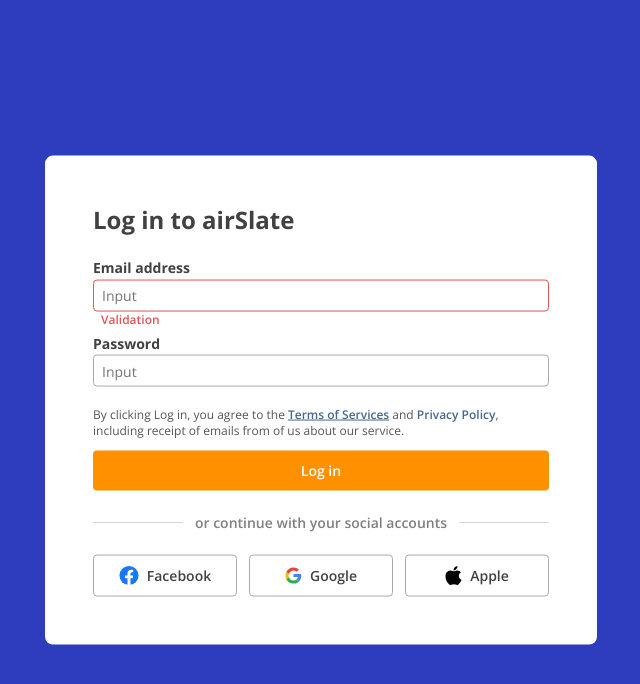
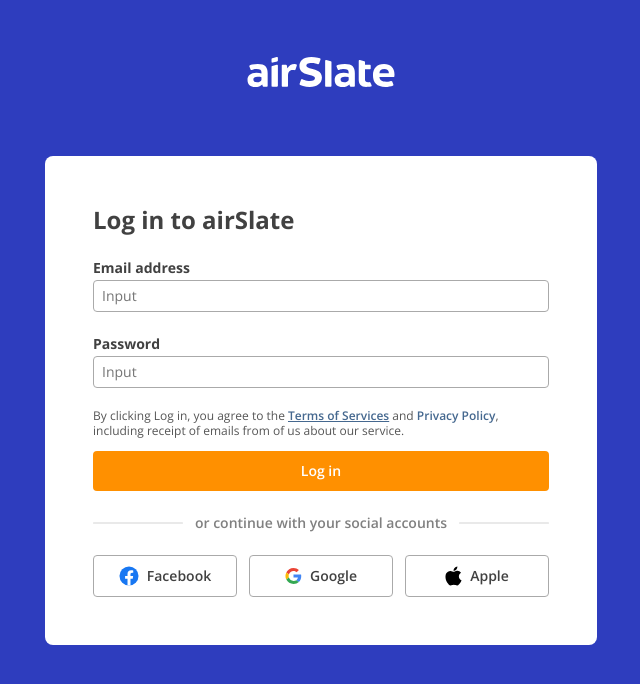
Before and after one commit to Gekagmeka/airSlate.github.io, a plain HTML site: page basic/index.html in a window 1280 px wide. Shown: the whole page, without its empty margins (319-959 px from the left). Drawn offline with nearby package versions, Linux system fonts and the light colour scheme.

Commit message:
added inputs validation

```diff
--- a/basic/index.html
+++ b/basic/index.html
@@ -13,6 +13,10 @@
 		<footer class="footer"></footer>
     <div class="login">
       <div class="login-scroll">
+        <div class="login-container">
+          <div class="login-logo">
+            <img src="images/logo.svg" alt="airSlate">
+          </div>
           <div class="login-content">
             <h3 class="login-title">Log in to airSlate</h3>
             <form class="login-form">
@@ -28,7 +32,8 @@
                   <label for="input-pass" class="input-label">
                     Password
                   </label>
-                <input id="input-pass" class="input-row" type="password" name="password" placeholder="Input">
+                  <input id="input-pass" class="input-row" type="password" name="password" placeholder="Input" pattern="(?=.*\d)(?=.*[a-z])(?=.*[A-Z]).{4,}">
+                  <div class="input-error">Validation</div>
                 </div>
                 <p class="form-footnote">
                   By clicking Log in, you agree to the <a class="link link-hightlighted" href="#">Terms&nbsp;of&nbsp;Services</a> and <a class="link" href="#">Privacy&nbsp;Policy</a>, including receipt of emails from of us about our service.
@@ -77,6 +82,7 @@
         </div>
       </div>
     </div>
+	</div>
 
 	<script src="js/main.js"></script>
 </body>
--- a/basic/scss/_variables.scss
+++ b/basic/scss/_variables.scss
@@ -5,6 +5,8 @@
 //link's color
 $white:            #fff;
 $black:            #000;
+$red:              #FF1B1B;
+$grey:             #BCBDBB;
 $trolley-grey-800: #414141;
 $trolley-grey-700: #565656;
 $trolley-grey-500: #808080;
@@ -14,8 +16,6 @@
 $slate-blue-400:   #6683A3;
 $cobalt-500:       #2E3DBE;
 $jelly-bean-500:   #E15554;
-$red:              #FF1B1B;
-$grey:             #BCBDBB;
 $light-grey:       #D4D4D4;
 $dark-orange-500:  #FF9000;
 $dark-orange-300:  #FFA42E;
--- a/basic/scss/main.scss
+++ b/basic/scss/main.scss
@@ -66,21 +66,34 @@
 
   .login-scroll {
     position: absolute;
-    top: 50%;
+    top: 0;
     left: 50%;
     width: 100%;
-    padding: 16px;
+    padding: 48px 16px;
     max-height: 100%;
     overflow-y: auto;
-    transform: translate(-50%, -50%);
+    transform: translateX(-50%);
+  }
+}
+
+.login-container {
+  position: relative;
+  margin: 0 auto;
+  max-width: 552px;
+  width: 100%;
+}
+
+.login-logo {
+  display: flex;
+  justify-content: center;
+  margin: 0 0 60px;
+
+  @media screen and (max-width: 480px) {
+    margin: 0 0 36px;
   }
 }
 
 .login-content {
-  position: relative;
-  max-width: 552px;
-  margin: 0 auto;
-  width: 100%;
   background-color: $white;
   padding: 48px;
   border-radius: 8px;
@@ -118,19 +131,21 @@
     border: 1px solid $trolley-grey-300;
     border-radius: 4px;
     font: 400 14px/1.14 $base-font-family-sans-serif;
-    color: $trolley-grey-300;
+    color: $trolley-grey-400;
     transition: all 0.2s ease-in;
 
     &:hover {
       border-color: $trolley-grey-500;
     }
 
+    &:valid,
     &:focus {
-      color: $trolley-grey-300;
+      color: $trolley-grey-800;
     }
 
-    &:invalid {
+    &:invalid:not(:focus):not(:placeholder-shown) {
       border-color: $jelly-bean-500;
+      color: $trolley-grey-800;
       & + .input-error {
         display: block;
       }
```
Also changed, not shown: basic/images/img-02.png (deleted), basic/images/img-03.png (deleted), basic/images/img-04.png (deleted), basic/images/img-05.png (deleted), basic/images/img-07.png (deleted), basic/scss/main.css, 3 other files. Lines whose indentation alone changed are shown as unchanged.
